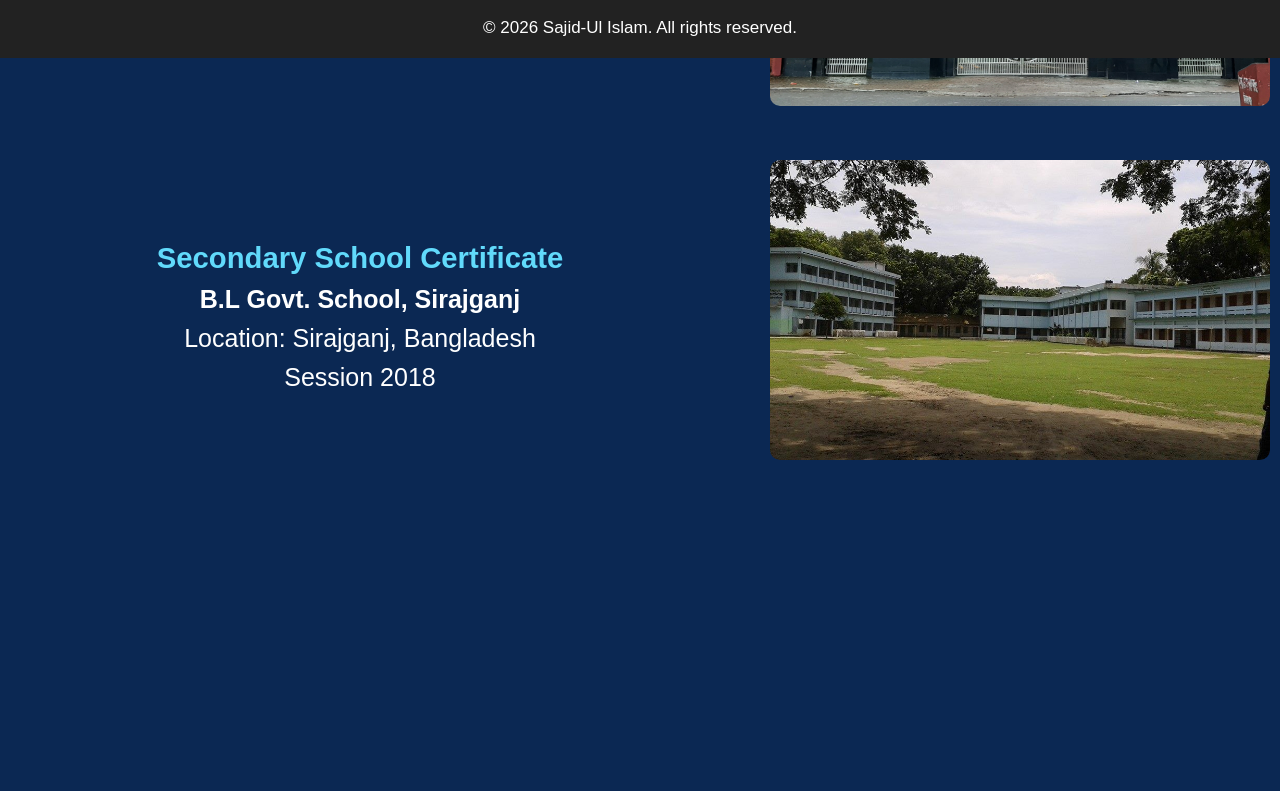
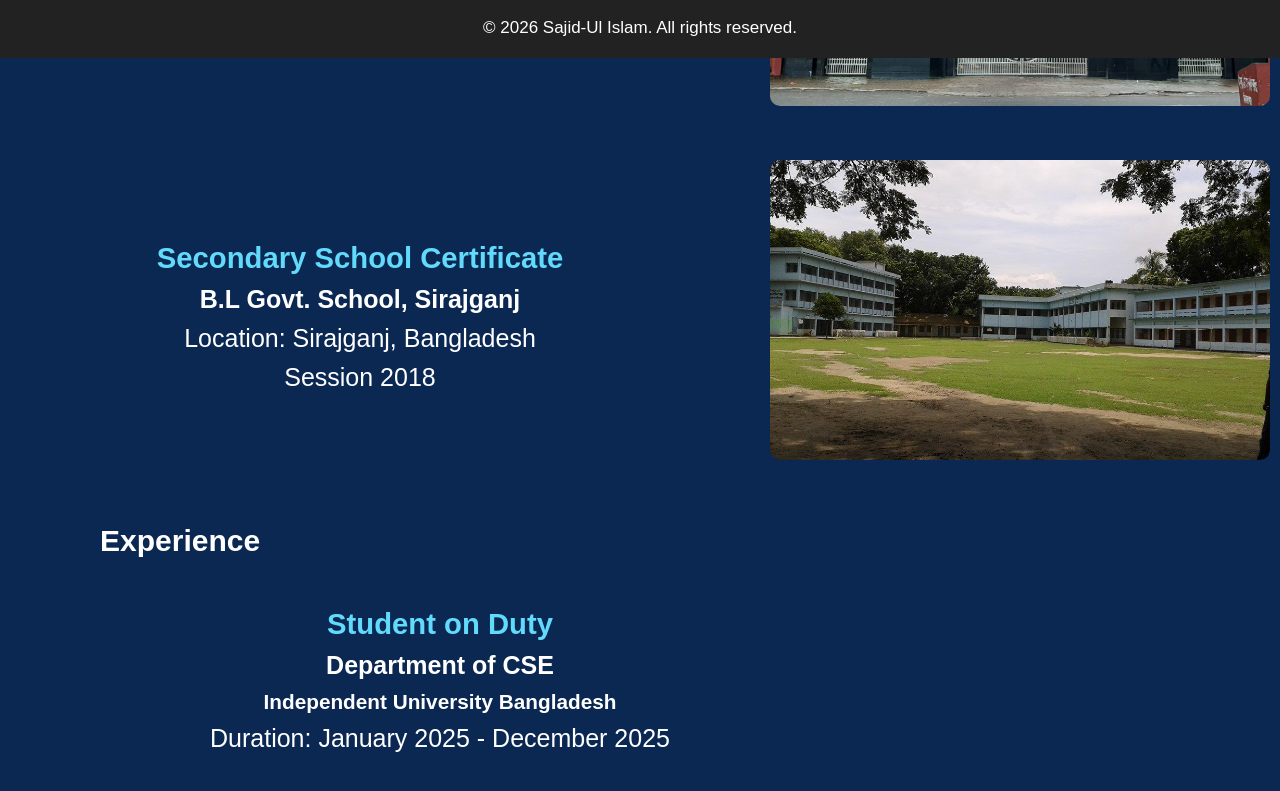
Before and after one commit to Saj1d-prompt/Portfolio, a React (Create React App) app: page /about in a window 1280 px wide. Shown: the part 742-1533 px from the top of the page. Before the commit the page ends 1216 px from the top, so only its background shows below. Built offline with nearby package versions, Linux system fonts and the light colour scheme.

Commit message:
Experience Section added in About

```diff
--- a/src/Components/About.css
+++ b/src/Components/About.css
@@ -38,3 +38,14 @@ h3{
     margin-top: 20px;
     width: 600px;
 }
+.experience{
+    display: flex;
+    flex-direction: column;
+    justify-content: center;
+    gap:10px;
+    margin-top: 50px;
+    margin-bottom: 100px;
+    font-size: 25px;
+    margin-left: 100px;
+    margin-right: 500px;
+}
--- a/src/Components/About.js
+++ b/src/Components/About.js
@@ -41,6 +41,13 @@ export default function About() {
             <img src = {BL} alt="B.L Govt. School, Sirajganj"/>
         </div>
       </div>
+      <h2>Experience</h2>
+        <div className='experience'>
+            <h3>Student on Duty</h3>
+            <h4>Department of CSE</h4>
+            <h5>Independent University Bangladesh</h5>
+            <p>Duration: January 2025 - December 2025</p>
+        </div>
     </div>
   )
 }
--- a/src/Components/Intro.js
+++ b/src/Components/Intro.js
@@ -34,7 +34,6 @@ export default function Intro() {
         <div className="right">
             <img src={logo} alt=""/>
         </div>
-
     </div>
     </>
   )
```
